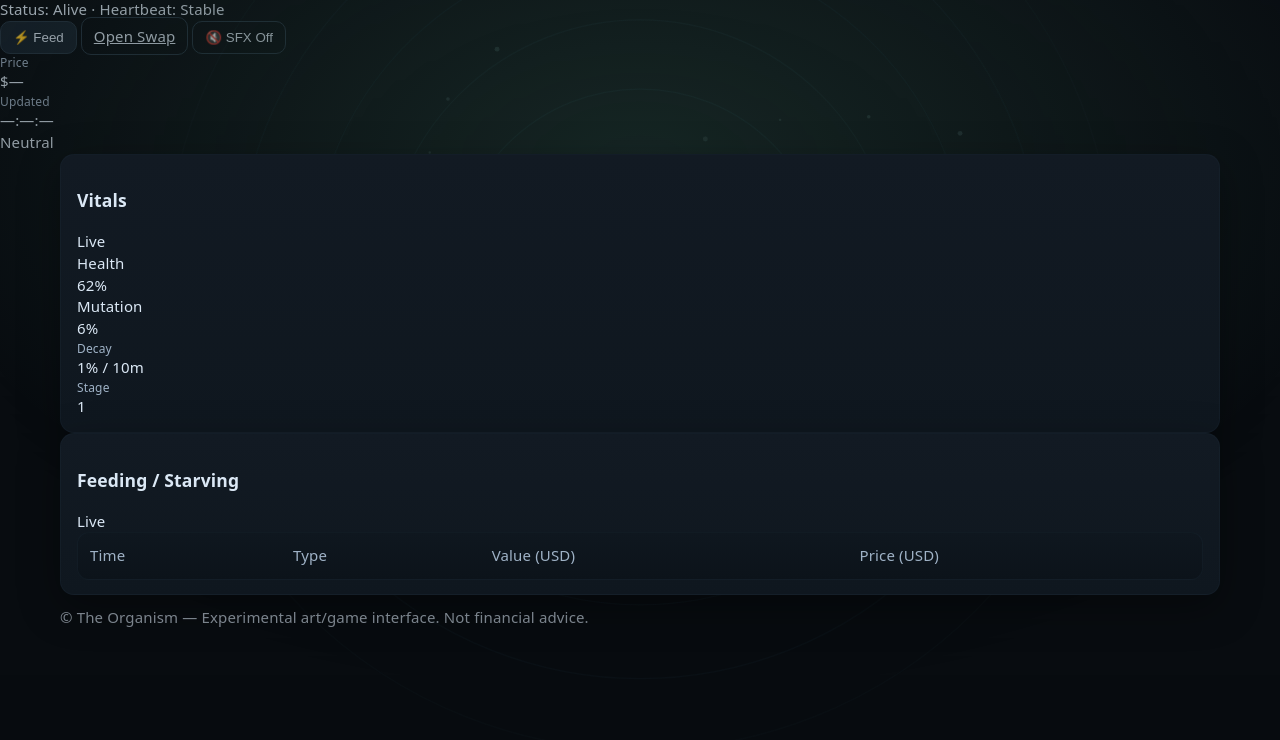
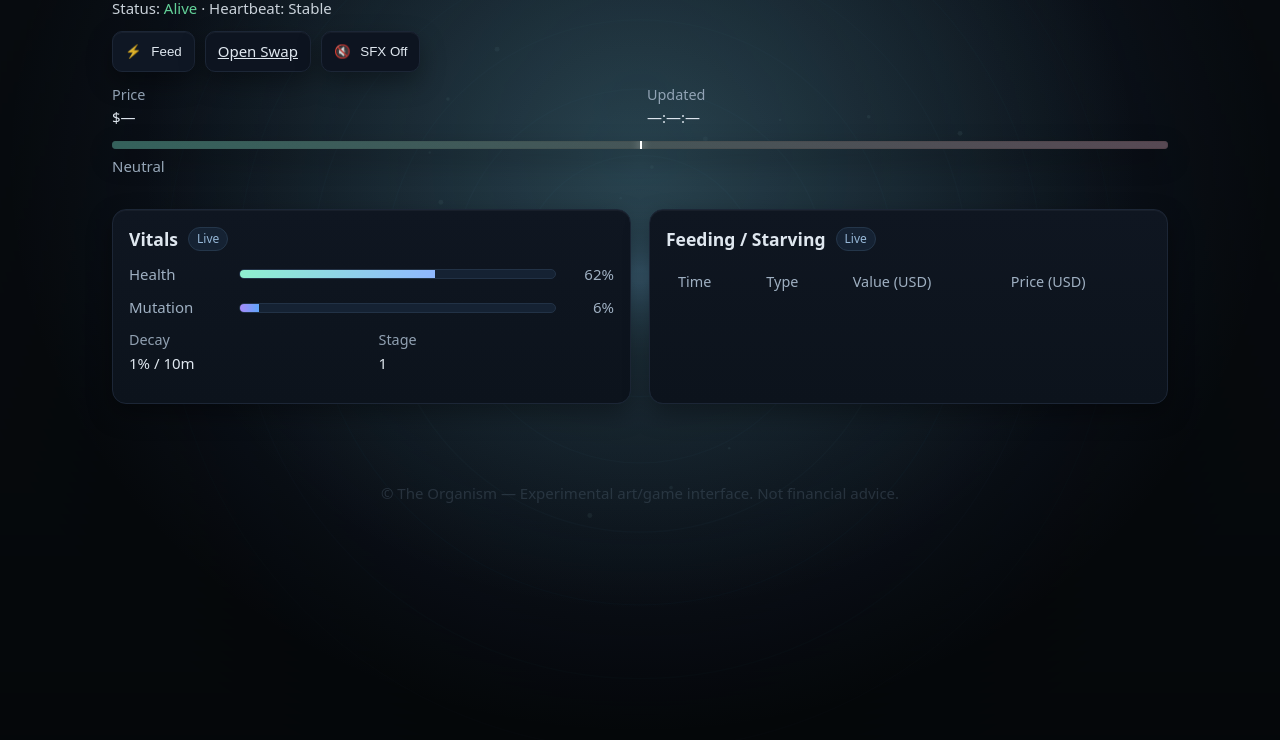
Before and after one commit to MorkeDrevos/organism-site, a plain HTML site: page index.html in a window 1280 px wide. Shown: the part 60-800 px from the top of the page. Drawn offline with Linux system fonts and the light colour scheme; no server answers.

Commit message:
Update styles.css

```diff
--- a/styles.css
+++ b/styles.css
@@ -1,94 +1,129 @@
-/* ===== Theme */
 :root{
-  --bg:#0c1218;
-  --panel:#121a23;
-  --panel-2:#0f171f;
-  --ink:#dbe8f5;
-  --ink-dim:#9fb2c6;
-  --ok:#78e6be;      /* green */
-  --warn:#f58a8a;    /* red */
-  --accent:#7fe1c3;  /* cyan-mint */
-  --ring:#213242;
-  --soft:#0b141c;
-  --glow:#7fe1c333;
-  --shadow: 0 12px 40px rgba(0,0,0,.35);
+  --bg:#0b1117;
+  --ink:#dfe7ef;
+  --ink-dim:#9fb0c2;
+  --card:#0f1621;
+  --card-2:#0c131c;
+  --accent:#8ff0cf;
+  --accent-2:#8fb8ff;
+  --ok:#6de6a7;
+  --warn:#ef8e8e;
+  --ring:#1b2837;
+  --shadow: 0 10px 24px rgba(0,0,0,.35), 0 1px 0 rgba(255,255,255,.04) inset;
 }
 
 *{box-sizing:border-box}
 html,body{height:100%}
 body{
-  margin:0; color:var(--ink); background:var(--bg);
-  font:400 15px/1.45 ui-sans-serif, system-ui, -apple-system, Segoe UI, Roboto, Inter, "Helvetica Neue", Arial;
-  letter-spacing:.01em;
+  margin:0; color:var(--ink); background:var(--bg); font:15px/1.55 ui-sans-serif,system-ui,-apple-system,Segoe UI,Inter,Roboto,Helvetica,Arial,"Apple Color Emoji","Segoe UI Emoji";
 }
 
-/* ===== Canvas womb (always visible) */
-#org-canvas{
-  position:fixed; inset:0; width:100vw; height:100vh; z-index:0; display:block; background:transparent;
-}
+/* Womb chamber overlay (behind panels, over canvas) */
 body::after{
   content:""; position:fixed; inset:0; z-index:1; pointer-events:none;
   background:
-    radial-gradient(1200px 700px at 50% 28%, rgba(127,225,195,.14), transparent 62%),
-    radial-gradient(1400px 820px at 50% 28%, rgba(0,0,0,.45), transparent 65%),
-    linear-gradient(to bottom, rgba(0,0,0,.18), rgba(0,0,0,.35));
+    radial-gradient(ellipse at 50% 28%, rgba(127,225,195,.18), rgba(0,0,0,0) 55%),
+    radial-gradient(ellipse at 50% 28%, rgba(80,120,200,.25), rgba(0,0,0,0) 70%),
+    radial-gradient(ellipse at 50% 20%, rgba(0,0,0,.65), rgba(0,0,0,0) 80%),
+    linear-gradient(to bottom, rgba(0,0,0,.25), rgba(0,0,0,.55));
 }
 
-/* ===== Layout blocks */
-.topbar,.hero,.strip,.row,.foot{position:relative; z-index:2; width:100%; max-width:1200px; margin:0 auto; padding:0 20px}
-.topbar{display:flex; align-items:center; justify-content:space-between; padding:18px 20px 8px}
-.brand{font-weight:700; letter-spacing:.08em}
-.stage{font-size:13px; color:var(--ink-dim); background:#0e171f; padding:6px 10px; border-radius:999px; border:1px solid #20304066}
+/* Creature canvas fixed at bottom layer */
+#org-canvas{
+  position:fixed; inset:0; z-index:0; display:block;
+  width:100vw; height:100vh;
+  background:transparent;
+}
 
-.hero{display:flex; align-items:center; justify-content:space-between; padding:8px 20px}
-.status{color:var(--ink-dim)}
-.actions{display:flex; gap:10px}
+/* Top bar */
+.topbar{
+  position:relative; z-index:2;
+  display:flex; justify-content:space-between; align-items:center;
+  padding:18px 22px 6px;
+}
+.brand{letter-spacing:.04em; font-weight:600}
+.brand .dot{display:inline-block; width:8px; height:8px; border-radius:50%; background:var(--ok); margin-right:8px; box-shadow:0 0 12px var(--ok)}
+.stage{color:var(--ink-dim)}
 
-.strip{display:grid; grid-template-columns: 220px 220px 1fr; gap:14px; padding:10px 20px 4px}
-.kv .label{font-size:12px; color:var(--ink-dim)}
+/* Middle status & controls */
+.mid{
+  position:relative; z-index:2;
+  max-width:1100px; margin:0 auto; padding:6px 22px 10px;
+}
+.statusline{opacity:.9; margin:4px 0 10px}
+.statusline .alive{color:var(--ok)}
+.controls{display:flex; gap:10px; flex-wrap:wrap; margin:8px 0 12px}
+.btn{
+  background:#0f1724; color:var(--ink); border:1px solid #1c2636; border-radius:10px;
+  padding:8px 12px; cursor:pointer; box-shadow:var(--shadow); transition:.2s;
+}
+.btn:hover{transform:translateY(-1px)}
+.btn.ghost{background:#0d1420}
+.btn span{opacity:.85; margin-right:6px}
+
+/* price + updated */
+.kv{display:grid; grid-template-columns: 1fr 1fr; gap:14px; margin:6px 0 12px}
+.kv .label{color:var(--ink-dim); font-size:.9rem; opacity:.9}
 .kv .value{font-variant-numeric:tabular-nums}
-.kv.wide .bar{height:8px; background:#0e1620; border-radius:999px; overflow:hidden; box-shadow: inset 0 0 0 1px #1c2833}
-#flowBar{height:100%; width:50%; background:linear-gradient(90deg,#2adab0,#88e8ff); transform-origin:left center; transition:transform .6s cubic-bezier(.2,.7,.1,1)}
-.muted{color:var(--ink-dim); font-size:12px; margin-top:6px}
 
-.row.bottom{display:grid; grid-template-columns: 1fr 1fr; gap:18px; padding:14px 20px 32px}
+/* Net flow */
+.flow{margin-top:6px}
+.flowbar{
+  position:relative; height:8px; border-radius:999px; overflow:hidden;
+  background:linear-gradient(90deg, #21343f, #263947);
+  box-shadow:inset 0 0 0 1px #21303b, var(--shadow);
+}
+.flowbar::before{
+  content:""; position:absolute; inset:0;
+  background:linear-gradient(90deg, rgba(110,233,177,.25), rgba(233,120,120,.25));
+}
+.needle{
+  position:absolute; top:-3px; width:2px; height:14px; background:#fff; left:50%;
+  box-shadow:0 0 8px rgba(255,255,255,.6);
+}
+.flowmeta{display:flex; justify-content:flex-start; gap:10px; margin-top:6px; color:var(--ink-dim)}
+
+/* Panels row */
+.row{
+  position:relative; z-index:2;
+  display:grid; grid-template-columns: 1fr 1fr; gap:18px;
+  max-width:1100px; margin:20px auto 56px; padding:0 22px;
+}
 .panel{
-  background:linear-gradient(180deg, var(--panel), var(--panel-2));
-  border:1px solid #1b2a3855; border-radius:14px; box-shadow:var(--shadow);
-  padding:16px 16px 14px;
+  background:linear-gradient(180deg, var(--card), var(--card-2));
+  border:1px solid #1c2636; border-radius:14px; padding:16px; box-shadow:var(--shadow);
 }
-.h{margin:0 0 12px; font-size:15px; color:var(--ink); font-weight:600}
-.pill{display:inline-block; font-size:11px; padding:2px 8px; border-radius:999px; border:1px solid #2a3b49; color:var(--ink-dim)}
-.pill.live::before{content:"• "; color:#71f7c9}
+.panel-head{display:flex; align-items:center; gap:10px; margin-bottom:8px}
+.panel-head h3{margin:0; font-weight:600}
+.chip{font-size:.75rem; padding:2px 8px; border-radius:999px; background:#152233; color:#96b7d7; border:1px solid #24364a}
 
-/* Buttons */
-.btn{background:#1a2733; border:1px solid #2a3b49; color:var(--ink); padding:8px 12px; border-radius:10px; cursor:pointer}
-.btn:hover{filter:brightness(1.08)}
-.btn.ghost{background:transparent}
+/* meters */
+.meter{display:grid; grid-template-columns: 100px 1fr 48px; align-items:center; gap:10px; margin:10px 0}
+.meter-label{color:var(--ink-dim)}
+.meter-bar{height:10px; border-radius:8px; background:#152233; overflow:hidden; border:1px solid #223246}
+.meter-fill{height:100%; background:linear-gradient(90deg, var(--accent), var(--accent-2))}
+.meter-fill.alt{background:linear-gradient(90deg, #a78bfa, #60a5fa)}
+.meter-val{text-align:right; color:var(--ink-dim)}
 
-/* Vitals bars */
-.vital{display:grid; grid-template-columns: 72px 1fr 48px; align-items:center; gap:8px; margin:10px 0}
-.vlabel{color:var(--ink-dim)}
-.vbar{height:10px; background:#0e1620; border-radius:999px; overflow:hidden; box-shadow: inset 0 0 0 1px #1c2833}
-.vbar span{display:block; height:100%; background:linear-gradient(90deg,#7fe1c3,#bde7ff)}
-.vbar.v2 span{background:linear-gradient(90deg,#8791ff,#c8a7ff)}
-.vpercent{font-variant-numeric:tabular-nums; color:var(--ink-dim)}
-.grid2{display:grid; grid-template-columns: 1fr 1fr; gap:8px; margin-top:10px}
-.label{color:var(--ink-dim); font-size:12px; margin-right:6px}
+/* compact key/values */
+.kv.compact{grid-template-columns: 1fr 1fr}
 
-/* Trades table */
-.table{width:100%; border-collapse:separate; border-spacing:0; overflow:hidden; border-radius:12px; border:1px solid #1b2a3855; background:linear-gradient(180deg,#0f171f,#0c131a)}
-.table thead th{padding:12px 12px; color:var(--ink-dim); font-weight:500; text-align:left}
-.table tbody td{padding:14px 12px; border-top:1px solid #1a273355; font-variant-numeric:tabular-nums}
+/* Table */
+.table{width:100%; border-collapse:separate; border-spacing:0; margin-top:6px}
+.table thead th{
+  text-align:left; font-weight:500; color:var(--ink-dim); padding:10px 12px 6px; font-size:.9rem;
+}
+.table tbody td{
+  padding:12px; border-top:1px solid #1c2636; font-variant-numeric:tabular-nums;
+}
 .type-feed{color:var(--ok); font-weight:400}
 .type-starve{color:var(--warn); font-weight:400}
 
 /* Footer */
-.foot{opacity:.55; padding:12px 20px 24px}
+.foot{color:#8aa0b6; opacity:.55; text-align:center; padding:22px}
 
-/* Narrow screens */
+/* Responsive */
 @media (max-width: 980px){
-  .row.bottom{grid-template-columns: 1fr; gap:14px}
-  .strip{grid-template-columns: 1fr}
-  .hero{flex-direction:column; align-items:flex-start; gap:8px}
+  .row{grid-template-columns: 1fr}
+  .kv{grid-template-columns: 1fr}
 }
```
